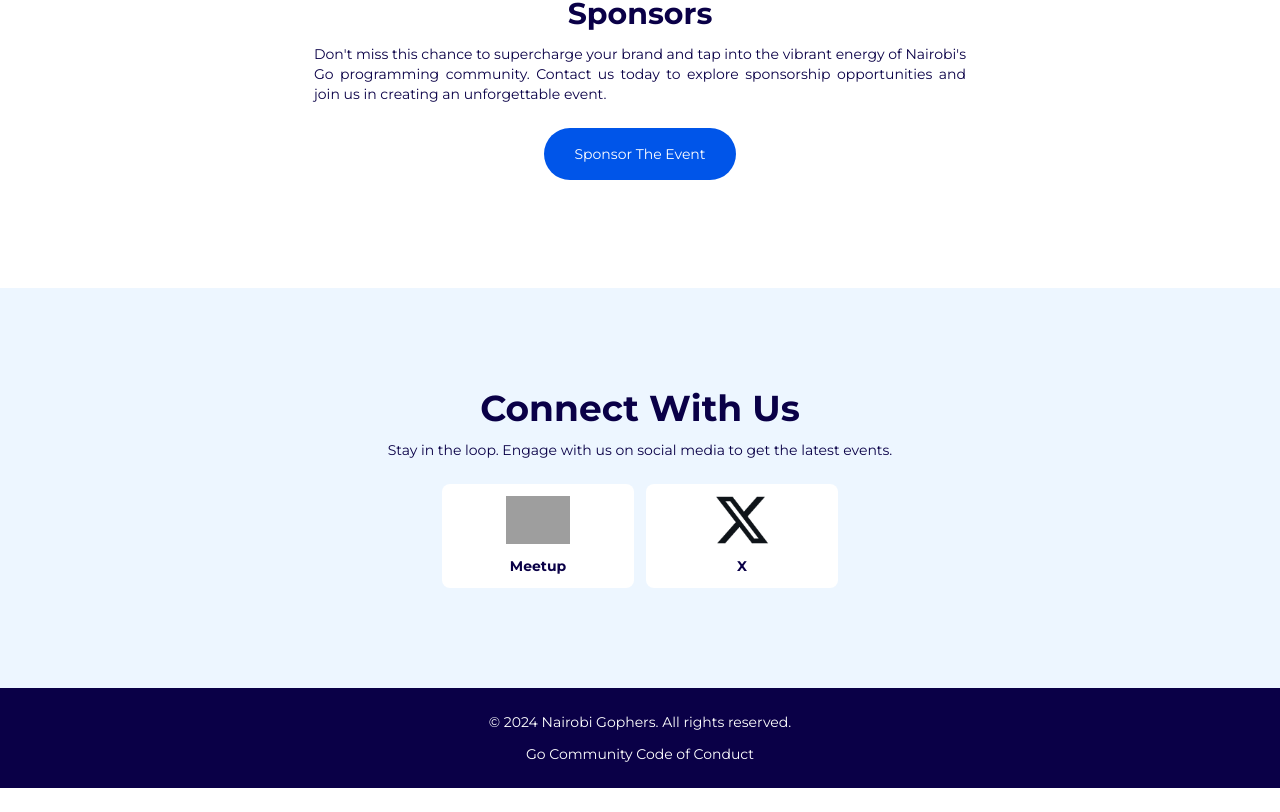
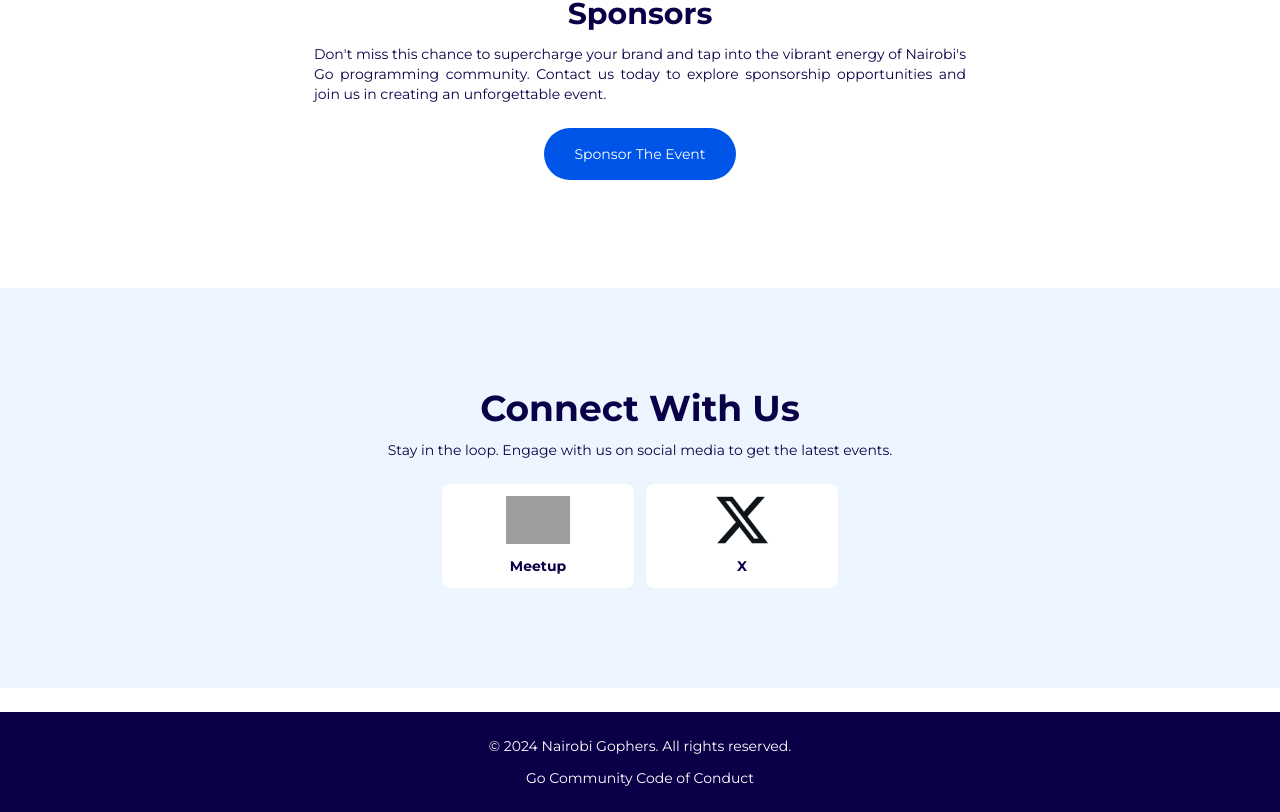
Before and after one commit to nairobi-gophers/gophercon2024, a React (Vite) app in the folder frontend/: page / in a window 1280 px wide. Shown: the part 2450-3262 px from the top of the page. Before the commit the page ends 3238 px from the top, so only its background shows below. Built offline with nearby package versions, Linux system fonts and the light colour scheme; grey boxes are pictures that could not be loaded.

Commit message:
added footer margin

```diff
--- a/frontend/src/components/Footer.tsx
+++ b/frontend/src/components/Footer.tsx
@@ -1,6 +1,6 @@
 export function Footer() {
   return (
-    <footer className={"bg-secondary space-y-3 py-6 text-white text-center"}>
+    <footer className={"bg-secondary space-y-3 py-6 text-white text-center mt-6"}>
       <p className={"text-white text-sm"}>
         &copy; 2024 Nairobi Gophers. All rights reserved.
       </p>
```
